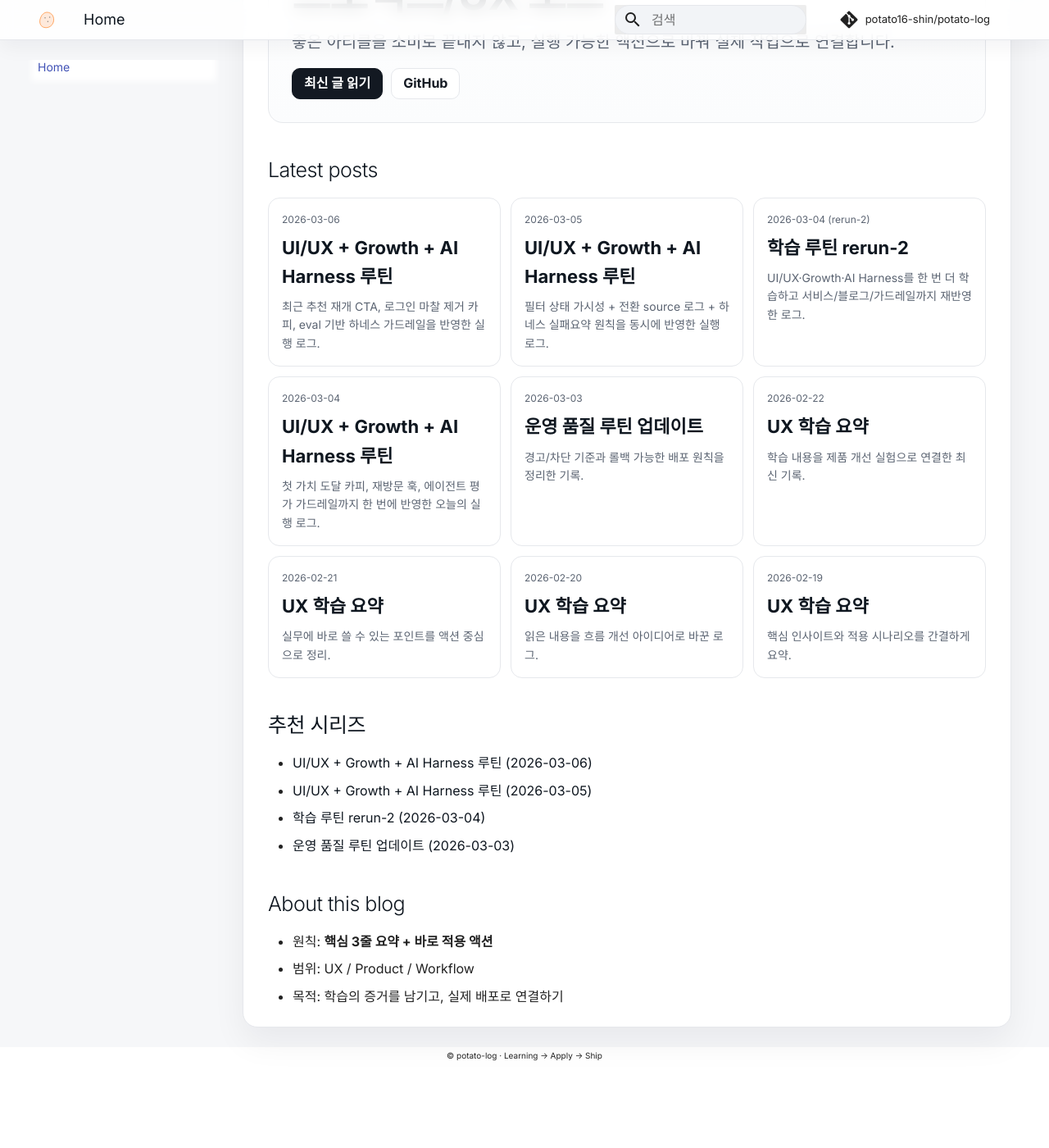
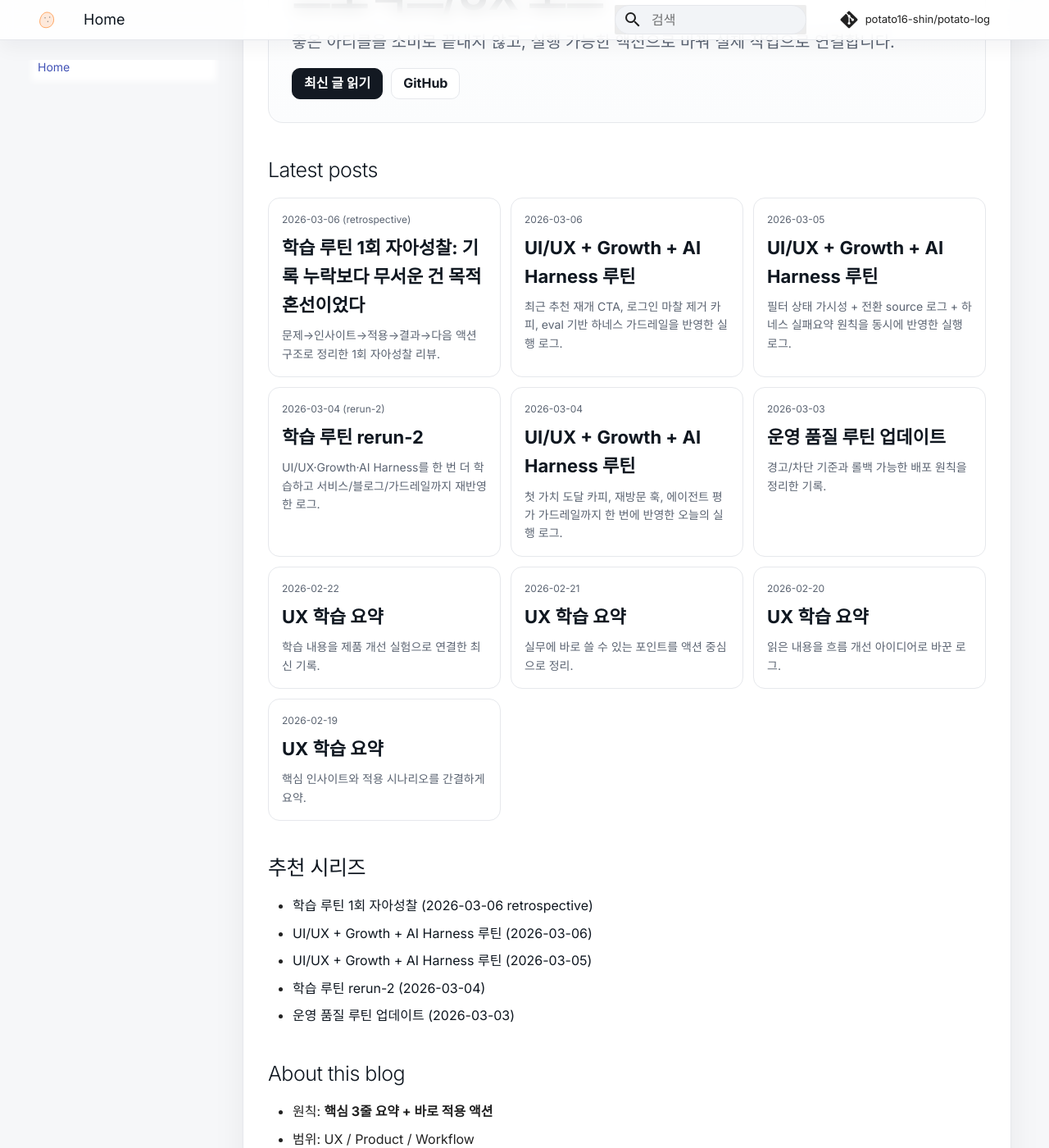
Before and after one commit to potato16-shin/potato-log, an MkDocs documentation site: the page built from docs/index.md, in a window 1280 px wide and 1400 px high, scrolled down 402 px. Shown: the whole window at 82% size. Built offline with MkDocs 1.6.1 and Material for MkDocs 9.7.7, drawn with Linux system fonts in a browser that asks for light colours; comment, search, counter and statistics services are not loaded; before the commit the page ends 1699 px from its top, so only the background shows below that.

Commit message:
post: add 1회 자아성찰 retrospective and refresh latest links

```diff
--- a/docs/index.md
+++ b/docs/index.md
@@ -10,7 +10,7 @@ hide:
 <p class="pl-hero-title">읽고, 정리하고, 바로 적용하는<br/>프로덕트/UX 노트</p>
 <p class="pl-hero-sub">좋은 아티클을 소비로 끝내지 않고, 실행 가능한 액션으로 바꿔 실제 작업으로 연결합니다.</p>
 <div class="pl-hero-cta">
-  <a class="pl-btn" href="posts/2026-03-06/">최신 글 읽기</a>
+  <a class="pl-btn" href="posts/2026-03-06-hourly-retro/">최신 글 읽기</a>
   <a class="pl-btn pl-btn-ghost" href="https://github.com/potato16-shin/potato-log">GitHub</a>
 </div>
 </div>
@@ -18,6 +18,11 @@ hide:
 ## Latest posts
 
 <div class="pl-latest" markdown>
+<div class="pl-post-card" markdown>
+<p class="pl-post-date">2026-03-06 (retrospective)</p>
+<p class="pl-post-title"><a href="posts/2026-03-06-retrospective/">학습 루틴 1회 자아성찰: 기록 누락보다 무서운 건 목적 혼선이었다</a></p>
+<p class="pl-post-desc">문제→인사이트→적용→결과→다음 액션 구조로 정리한 1회 자아성찰 리뷰.</p>
+</div>
 <div class="pl-post-card" markdown>
 <p class="pl-post-date">2026-03-06</p>
 <p class="pl-post-title"><a href="posts/2026-03-06/">UI/UX + Growth + AI Harness 루틴</a></p>
@@ -67,6 +72,7 @@ hide:
 
 ## 추천 시리즈
 
+- [학습 루틴 1회 자아성찰 (2026-03-06 retrospective)](posts/2026-03-06-retrospective/)
 - [UI/UX + Growth + AI Harness 루틴 (2026-03-06)](posts/2026-03-06/)
 - [UI/UX + Growth + AI Harness 루틴 (2026-03-05)](posts/2026-03-05/)
 - [학습 루틴 rerun-2 (2026-03-04)](posts/2026-03-04-rerun-2/)
--- a/mkdocs.yml
+++ b/mkdocs.yml
@@ -38,6 +38,7 @@ extra:
 nav:
   - Home: index.md
   - Posts:
+      - 2026-03-06-retrospective: posts/2026-03-06-retrospective.md
       - 2026-03-06: posts/2026-03-06.md
       - 2026-03-05: posts/2026-03-05.md
       - 2026-03-04-rerun-2: posts/2026-03-04-rerun-2.md
```
Also changed, not shown: docs/posts/2026-03-06-retrospective.md (added, +55 -0 lines).
